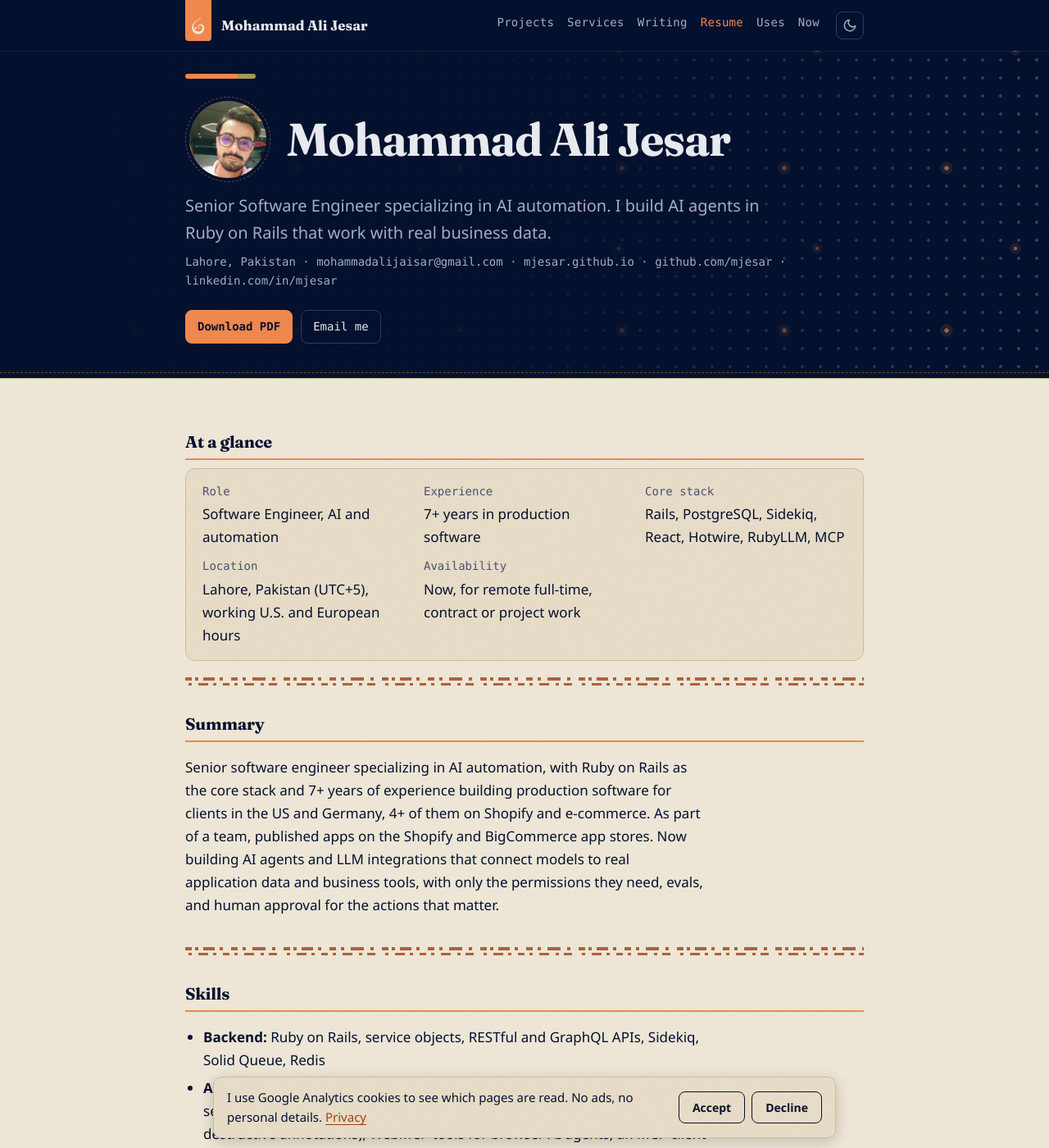
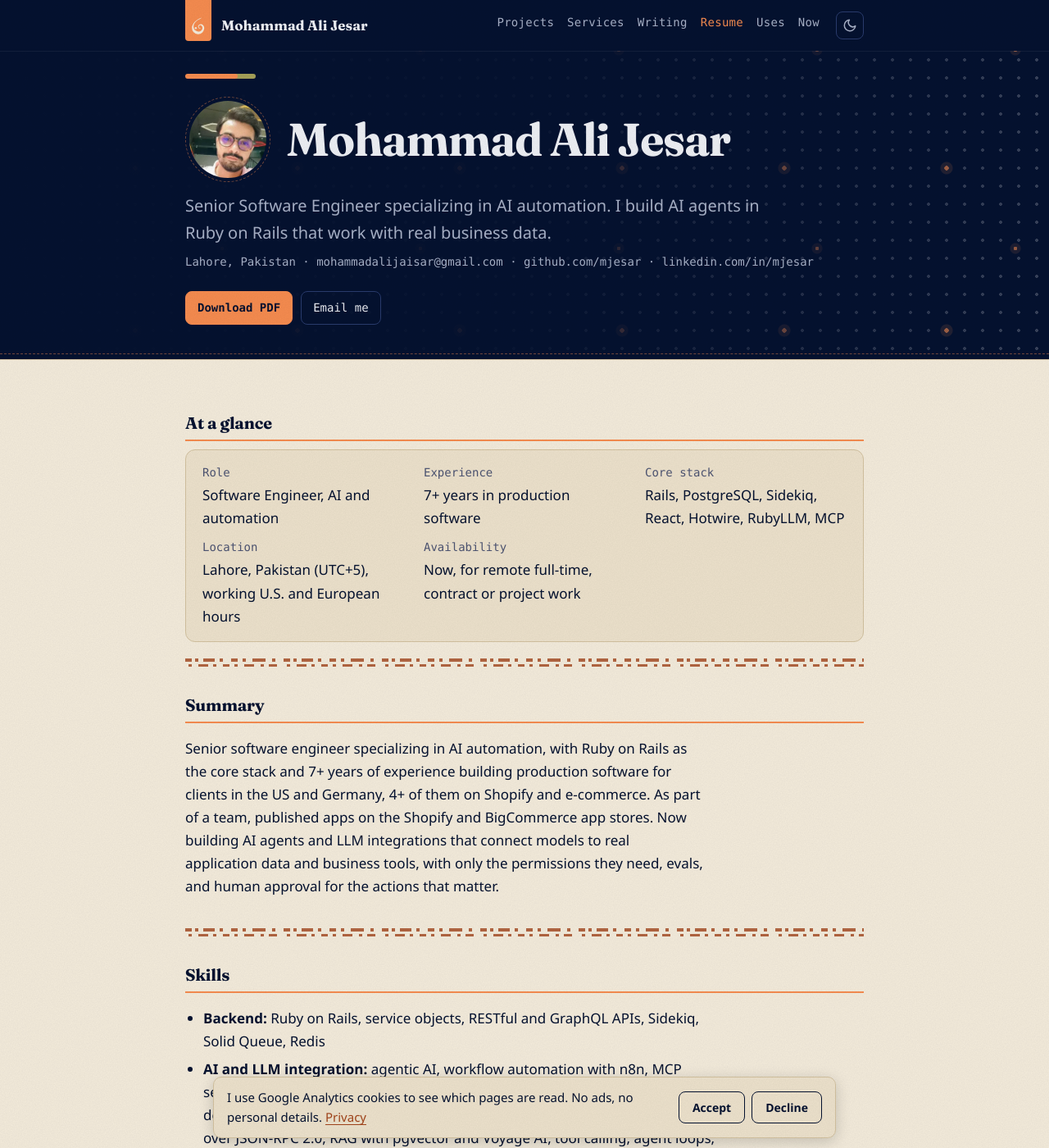
Before and after one commit to mjesar/mjesar.github.io, a Jekyll site: the page built from resume/index.html, in a window 1280 px wide and 1400 px high. Shown: the whole window at 82% size. Built offline with Jekyll 4.4.1, drawn with Linux system fonts in a browser that asks for light colours.

Commit message:
show the website address only on the printed resume

```diff
--- a/assets/css/style.css
+++ b/assets/css/style.css
@@ -181,6 +181,9 @@ dl.faq dd { margin: 4px 0 0; }
   .resume p { margin: 2px 0; }
 }
 @page { size: A4; margin: 14mm 15mm; }
+/* Shown only on paper and in the PDF, e.g. the site's own address on the resume */
+.print-only { display: none; }
+@media print { .print-only { display: inline; } }
 
 /* Fraunces (SIL Open Font License 1.1), self-hosted Latin subset; one variable file covers weights 500 to 700 */
 @font-face {
--- a/resume/index.html
+++ b/resume/index.html
@@ -22,7 +22,7 @@ jsonld:
       <h1>Mohammad Ali Jesar</h1>
     </div>
     <p class="lede">Senior Software Engineer specializing in AI automation. I build AI agents in Ruby on Rails that work with real business data.</p>
-    <p class="meta">Lahore, Pakistan · mohammadalijaisar@gmail.com · mjesar.github.io · github.com/mjesar · linkedin.com/in/mjesar</p>
+    <p class="meta">Lahore, Pakistan · mohammadalijaisar@gmail.com<span class="print-only"> · mjesar.github.io</span> · github.com/mjesar · linkedin.com/in/mjesar</p>
     <ul class="links no-print">
       <li><a class="btn primary" href="/resume/mohammad-ali-jesar-resume.pdf" download>Download PDF</a></li>
       <li><a class="btn" data-ga-location="hero" href="{% include mailto.html contact="hiring_contact" %}">Email me</a></li>
```
Also changed, not shown: 1 other file.
